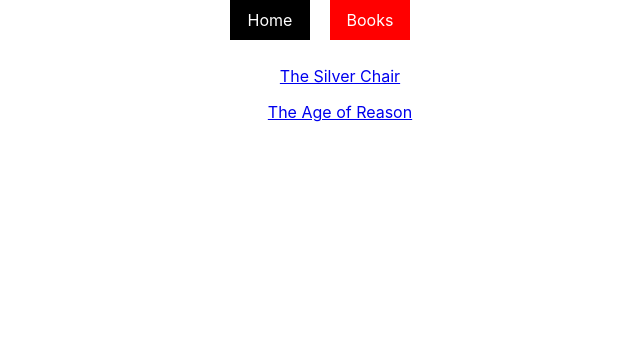
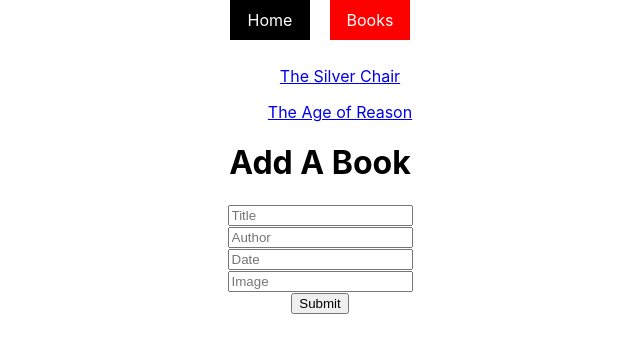
Before and after one commit to valera2022/PROJECT2, a React (Create React App) app: page /books in a window 1280 px wide. Shown: the top 352 px of the page, without its empty margins (320-960 px from the left). Built offline with nearby package versions, Linux system fonts and the light colour scheme; data requests are answered from the project's data file.

Commit message:
added post and render addbook

```diff
--- a/package.json
+++ b/package.json
@@ -10,6 +10,7 @@
     "react-dom": "^18.2.0",
     "react-router-dom": "^5.3.4",
     "react-scripts": "5.0.1",
+    "react-toastify": "^9.1.2",
     "web-vitals": "^2.1.4"
   },
   "scripts": {
--- a/src/AddBook.js
+++ b/src/AddBook.js
@@ -0,0 +1,64 @@
+import React,{useState} from "react";
+import { useHistory } from "react-router-dom";
+import { toast } from "react-toastify";
+
+
+function AddBook(){
+    const[books,setBooks]= useState([])
+    const history = useHistory()
+
+
+    function HandleSubmit(e){
+        e.preventDefault()
+
+        // console.log( e.target.name.value)
+        let formData = {
+            name: e.target.name.value,
+            author: e.target.author.value,
+            date: e.target.date.value,
+            img: e.target.img.value
+        }
+
+         fetch("http://localhost:8000/books",{
+              method: "POST",
+              headers:
+              { "Content-Type": "application/json" },
+              body: JSON.stringify(
+                formData
+              )
+
+
+
+            })
+            .then(r=> r.json())
+            .then(dat=> {
+              setBooks(...books,dat)
+              toast.success("You just added a book!")
+              history.push('/books')                                  })
+            .catch(r=> toast.error("Oops, Failed to add Book " + r.message))
+
+    }
+return(<div>
+        <h1>Add A Book</h1>
+        <form onSubmit={HandleSubmit}>
+        <div>
+            <input  type="text" name="name" placeholder="Title"  />
+          </div>
+          <div>
+            <input required type="text" name="author" placeholder="Author" />
+          </div>
+          <div>
+            <input required type="text" name="date" placeholder="Date" />
+          </div>
+          <div>
+            <input required type="text" name="img" placeholder="Image" />
+          </div>
+          <input type="submit" value="Submit"  />
+        </form>
+     </div>
+    )
+}
+
+
+
+export default AddBook
--- a/src/App.js
+++ b/src/App.js
@@ -7,19 +7,24 @@ import Home from './Home';
 import BooksIndex from './BooksIndex';
 import NavBar from './NavBar';
 import BookShow from './BookShow';
+import { ToastContainer } from 'react-toastify';
+import 'react-toastify/dist/ReactToastify.css';
 
 
 
 function App() {
   return (
     <BrowserRouter>
+
     <div className="App">
+
       <NavBar/>
       <Route exact path="/" component={Home}/>
       <Route exact path="/books" component={BooksIndex}/>
       <Route  path="/books/:ID" component={BookShow}/>
+      <ToastContainer/>
+    </div>
 
-    </div>
     </BrowserRouter>
   );
 }
--- a/src/BooksIndex.js
+++ b/src/BooksIndex.js
@@ -1,7 +1,7 @@
 import React,{useState} from "react";
 import { useEffect } from "react";
 import Book from "./Book";
-
+import AddBook from "./AddBook";
 function BooksIndex(){
     const [books,setBooks] =  useState([])
 
@@ -18,6 +18,8 @@ function BooksIndex(){
         <div>
             {booksList}
 
+          <AddBook/>
+
 
         </div>
     )
```
Also changed, not shown: 1 other file (tests, documents, lock files or other folders).
